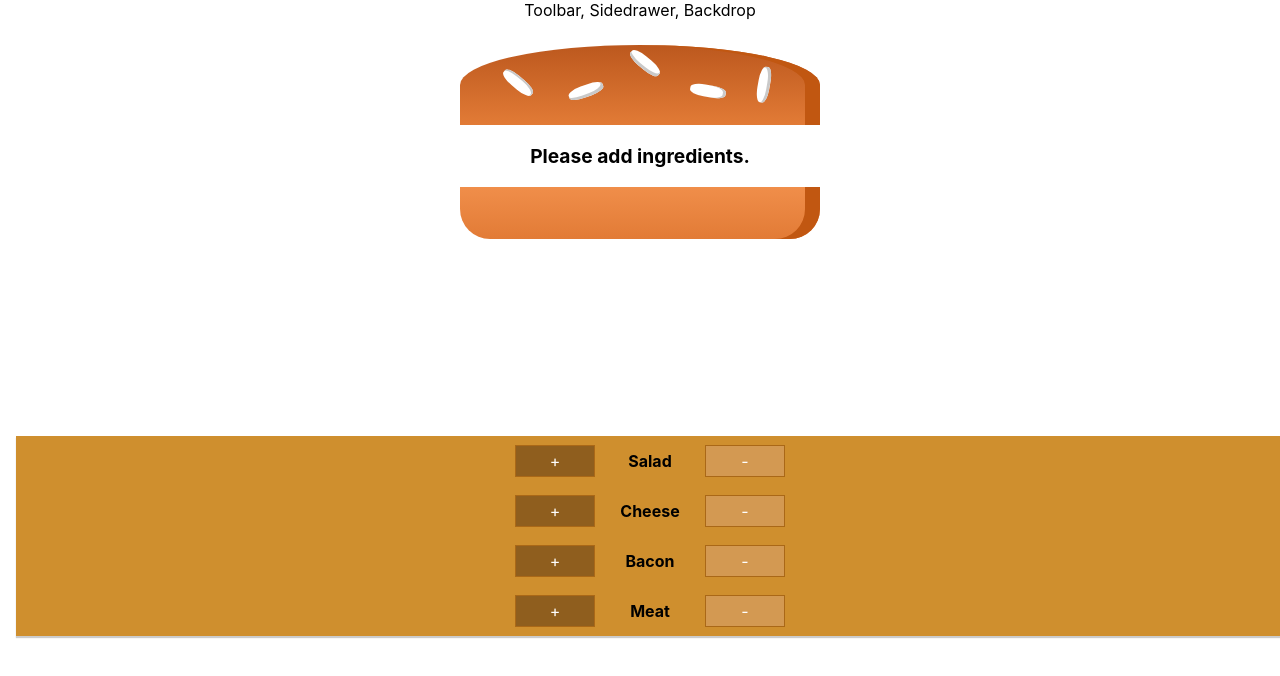
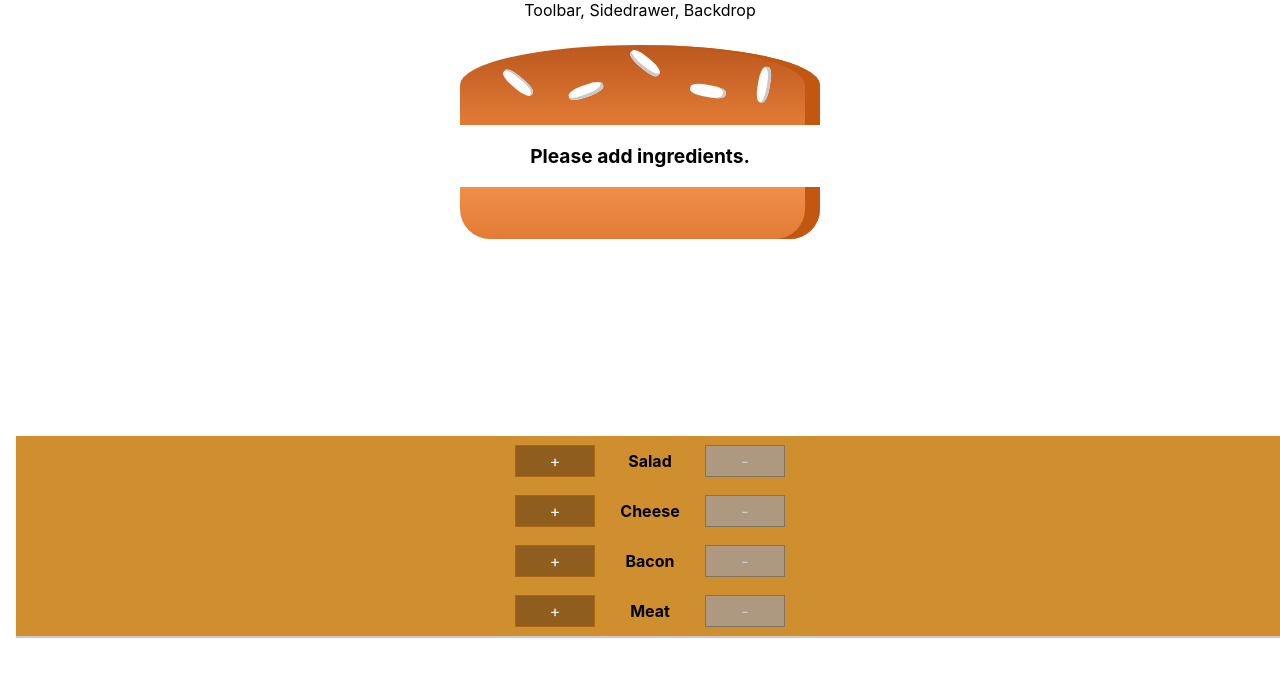
Before and after one commit to Sparrow48/burger-builder, a React (Create React App) app: page / in a window 1280 px wide. Shown: the top 676 px of the page. Built offline with nearby package versions, Linux system fonts and the light colour scheme.

Commit message:
Make - button disable if ingredient value is ZERO(0)

```diff
--- a/src/components/Burger/BuildControls/BuildControl/BuildControl.js
+++ b/src/components/Burger/BuildControls/BuildControl/BuildControl.js
@@ -8,7 +8,10 @@ const buildControl = props => (
       +
     </button>
     <div className={classes.Label}>{props.label}</div>
-    <button className={classes.Less} onClick={props.removed}>
+    <button
+      className={classes.Less}
+      onClick={props.removed}
+      disabled={props.disabled}>
       -
     </button>
   </div>
--- a/src/components/Burger/BuildControls/BuildControls.js
+++ b/src/components/Burger/BuildControls/BuildControls.js
@@ -18,6 +18,7 @@ const buildControls = props => (
         label={ctrl.label}
         added={() => props.added(ctrl.type)}
         removed={() => props.removed(ctrl.type)}
+        disabled={props.disabled}
       />
     ))}
   </div>
--- a/src/containers/BurgerBuilder/BurgerBuilder.js
+++ b/src/containers/BurgerBuilder/BurgerBuilder.js
@@ -54,12 +54,20 @@ class BurgerBuilder extends Component {
     }
   };
   render() {
+    const disabledInfo = {
+      ...this.state.ingredients,
+    };
+
+    for (let key in disabledInfo) {
+      disabledInfo[key] = disabledInfo[key] <= 0;
+    }
     return (
       <Aux>
         <Burger ingredients={this.state.ingredients} />
         <BuildControls
           added={this.addIngredientHandlre}
           removed={this.removeIngredientHandler}
+          disabled={disabledInfo}
         />
       </Aux>
     );
```
